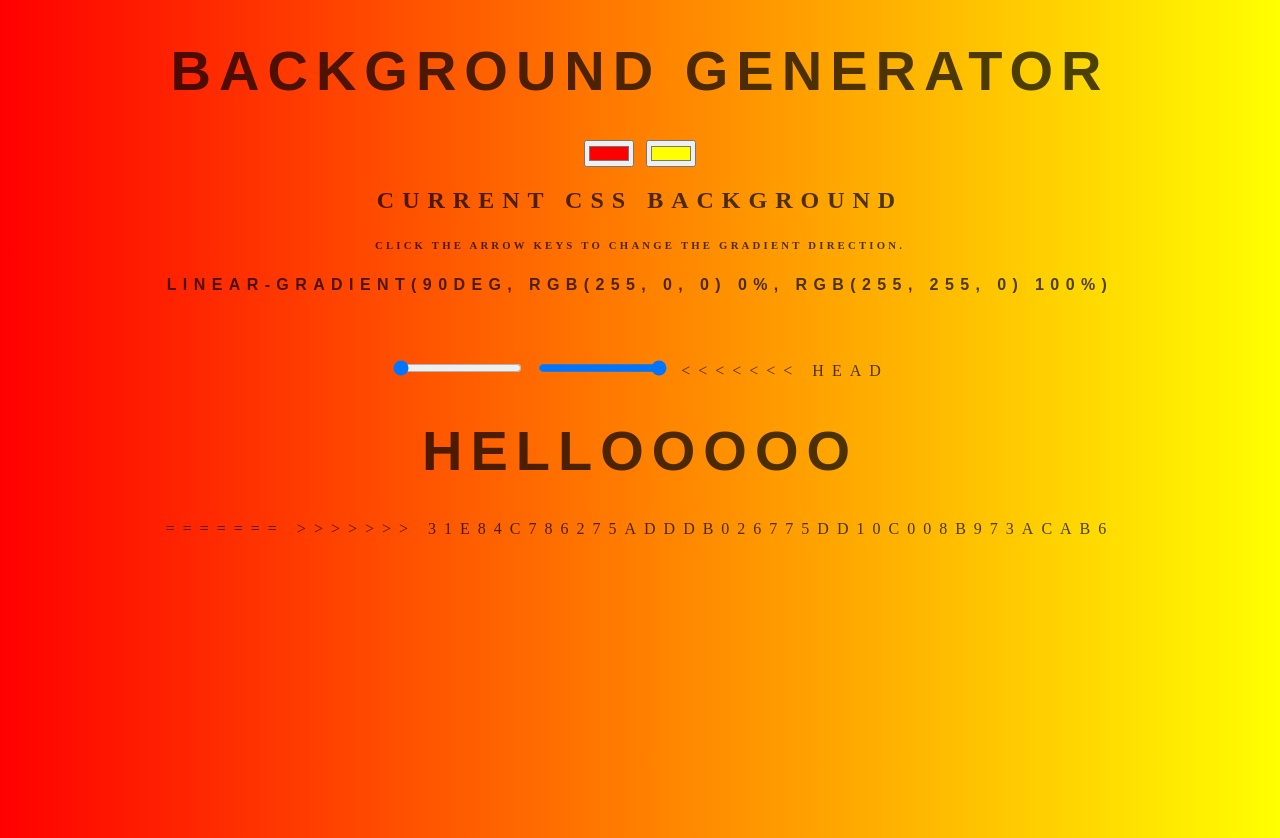
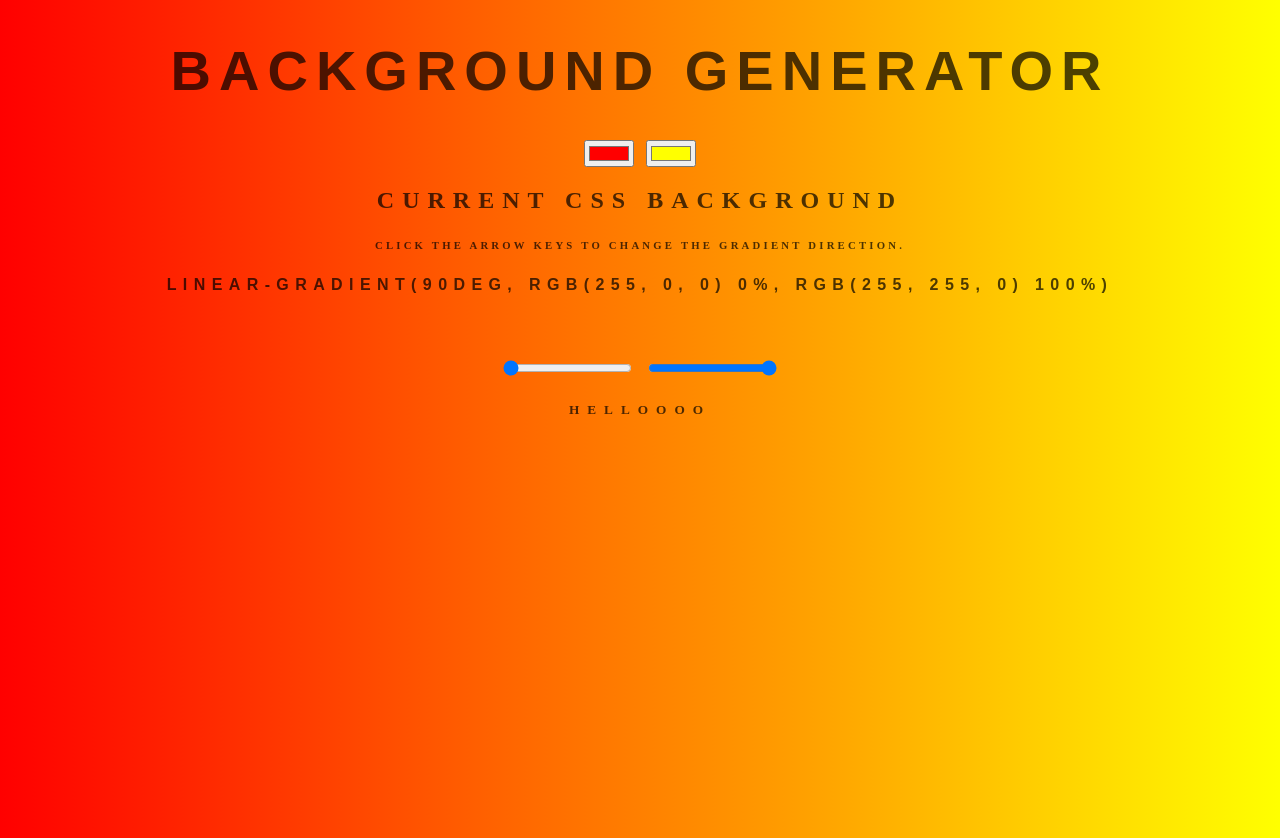
Before and after one commit to cianeklly13/Gradient-Generator, a plain HTML site: page index.html in a window 1280 px wide. Drawn offline with Linux system fonts and the light colour scheme.

Commit message:
adding bad thing on perpose

```diff
--- a/index.html
+++ b/index.html
@@ -16,10 +16,7 @@
   <h6></h6>
   <input type="range" id="range1" min="0" max="100" value="0">
   <input type="range" id="range2" min="0" max="100" value="100">
-<<<<<<< HEAD
-  <h1>hellooooo</h1>
-=======
->>>>>>> 31e84c786275adddb026775dd10c008b973acab6
+  <h5>helloooo</h5>
   <script src="script.js"></script>
 </body>
 </html>
```
